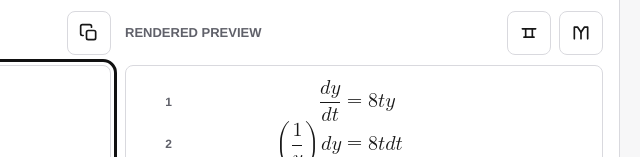
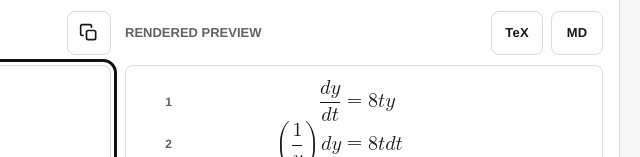
Before and after one commit to iandorsey00/carry, a plain HTML site: page index.html in a window 1280 px wide. Both pictures are taken after a click on the button "Scratchpad". Shown: the part 643-800 px from the top of the page, 640-1280 px from the left. Drawn offline with Linux system fonts and the light colour scheme.

Commit message:
Clarify scratchpad copy format buttons

```diff
--- a/index.html
+++ b/index.html
@@ -12,7 +12,7 @@
     <link rel="icon" type="image/png" sizes="512x512" href="./assets/carry-icon.png">
     <link rel="apple-touch-icon" href="./assets/carry-icon.png">
     <link rel="manifest" href="./manifest.webmanifest">
-    <link rel="stylesheet" href="./styles.css?v=0.1.0-alpha.37">
+    <link rel="stylesheet" href="./styles.css?v=0.1.0-alpha.38">
   </head>
   <body>
     <div class="app-shell">
@@ -302,19 +302,11 @@
                 <div class="scratchpad-section-heading">
                   <h3 id="scratchpadPreviewLabel">Rendered preview</h3>
                   <div class="copy-actions">
-                    <button class="icon-button" id="copyScratchLatex" type="button" aria-label="Copy LaTeX" title="Copy LaTeX">
-                      <svg viewBox="0 0 24 24" aria-hidden="true">
-                        <path d="M4 7h16"></path>
-                        <path d="M8 7v10"></path>
-                        <path d="M16 7v10"></path>
-                        <path d="M6 17h12"></path>
-                      </svg>
+                    <button class="format-button" id="copyScratchLatex" type="button" aria-label="Copy LaTeX" title="Copy LaTeX">
+                      TeX
                     </button>
-                    <button class="icon-button" id="copyScratchMarkdown" type="button" aria-label="Copy Markdown" title="Copy Markdown">
-                      <svg viewBox="0 0 24 24" aria-hidden="true">
-                        <path d="M4 19V5h4l4 6 4-6h4v14"></path>
-                        <path d="M12 11v8"></path>
-                      </svg>
+                    <button class="format-button" id="copyScratchMarkdown" type="button" aria-label="Copy Markdown" title="Copy Markdown">
+                      MD
                     </button>
                   </div>
                 </div>
@@ -337,7 +329,7 @@
       </main>
 
       <footer class="site-footer">
-        Carry <span id="appVersion">v0.1.0-alpha.37</span> © 2026 Ian Dorsey · Open source under the MIT License
+        Carry <span id="appVersion">v0.1.0-alpha.38</span> © 2026 Ian Dorsey · Open source under the MIT License
       </footer>
     </div>
 
@@ -411,6 +403,6 @@
         }
       };
     </script>
-    <script src="./app.js?v=0.1.0-alpha.37" defer></script>
+    <script src="./app.js?v=0.1.0-alpha.38" defer></script>
   </body>
 </html>
--- a/styles.css
+++ b/styles.css
@@ -198,6 +198,23 @@ button {
   cursor: pointer;
 }
 
+.format-button {
+  display: inline-flex;
+  min-width: 52px;
+  min-height: 44px;
+  align-items: center;
+  justify-content: center;
+  padding: 0 12px;
+  border: 1px solid var(--line);
+  border-radius: var(--radius);
+  background: var(--surface);
+  color: var(--text);
+  cursor: pointer;
+  font-size: 13px;
+  font-weight: 800;
+  letter-spacing: 0.02em;
+}
+
 .icon-button svg,
 .tool-button svg {
   width: 20px;
```
Also changed, not shown: README.md, app.js.
